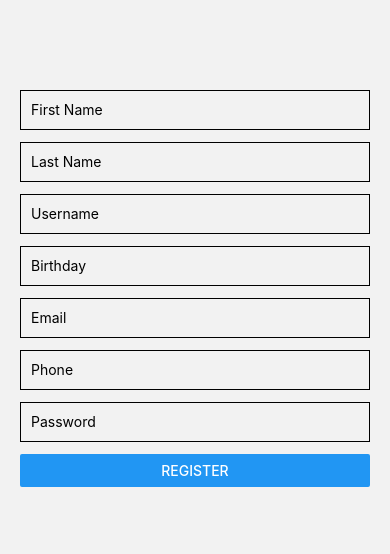
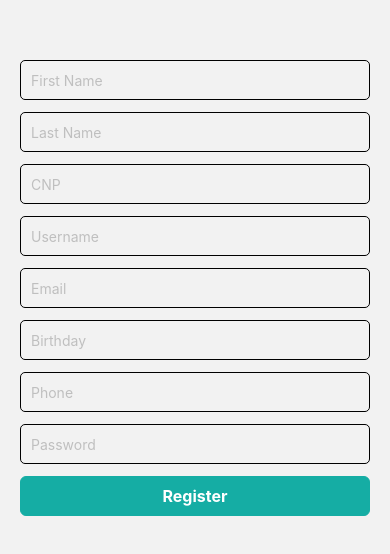
Before and after one commit to Gideonosekre23/Group-Project, a React Native app in the folder Pddle_Frontend/: screen /Register in a window 390 px wide. Shown: the part 134-688 px from the top of the page. Built offline with nearby package versions, Linux system fonts and the light colour scheme.

Commit message:
[FRONTEND] Small changes to auth screen and addition of main screen, containing a map view and a nav bar.

```diff
--- a/Pddle_Frontend/App.tsx
+++ b/Pddle_Frontend/App.tsx
@@ -4,6 +4,7 @@ import { createNativeStackNavigator } from '@react-navigation/native-stack';
 import AuthScreen from './src/AuthScreen';
 import LoginScreen from './src/LoginScreen';
 import RegisterScreen from './src/RegisterScreen';
+import MainScreen from './src/MainScreen';
 
 const Stack = createNativeStackNavigator();
 
@@ -14,6 +15,7 @@ const App = () => {
       <Stack.Screen name="Auth" component={AuthScreen} options={{ headerShown: false }} />
         <Stack.Screen name="Login" component={LoginScreen} options={{ headerShown: false }} />
         <Stack.Screen name="Register" component={RegisterScreen} options={{ headerShown: false }} />
+        <Stack.Screen name="MainScreen" component={MainScreen} options={{ headerShown: false }} />
       </Stack.Navigator>
     </NavigationContainer>
   );
--- a/Pddle_Frontend/package.json
+++ b/Pddle_Frontend/package.json
@@ -10,10 +10,13 @@
     "test": "jest"
   },
   "dependencies": {
+    "@react-native-community/geolocation": "^3.2.1",
     "@react-navigation/native": "^6.1.17",
     "@react-navigation/native-stack": "^6.9.26",
     "react": "18.2.0",
     "react-native": "0.74.1",
+    "react-native-geolocation-service": "^5.3.1",
+    "react-native-maps": "^1.15.1",
     "react-native-safe-area-context": "^4.10.1",
     "react-native-screens": "^3.31.1"
   },
--- a/Pddle_Frontend/src/AuthScreen.js
+++ b/Pddle_Frontend/src/AuthScreen.js
@@ -1,22 +1,29 @@
 // AuthScreen.js
 import React from 'react';
-import { View, Text, Button, StyleSheet } from 'react-native';
+import { View, Text, Button, StyleSheet, Image, TouchableOpacity } from 'react-native';
 
 const AuthScreen = ({ navigation }) => {
   return (
     <View style={styles.container}>
       <View style={styles.header}>
-        <Text style={styles.title}>PaddlePlus</Text>
+        <Image
+            source={require('../assets/images/Logo-transparent.png')}
+            style={styles.logo}
+          />
       </View>
       <View style={styles.buttonContainer}>
-        <Button
-          title="Login"
+        <TouchableOpacity
+          style={styles.button}
           onPress={() => navigation.navigate('Login')}
-        />
-        <Button
-          title="Register"
+        >
+          <Text style={styles.buttonText}>Login</Text>
+        </TouchableOpacity>
+        <TouchableOpacity
+          style={styles.button}
           onPress={() => navigation.navigate('Register')}
-        />
+        >
+          <Text style={styles.buttonText}>Register</Text>
+        </TouchableOpacity>
       </View>
     </View>
   );
@@ -34,15 +41,35 @@ const styles = StyleSheet.create({
     width: '100%',
     alignItems: 'center',
   },
+  logo: {
+    width: 140,  // Logo dimensions
+    height: 140,
+  },
   title: {
     fontSize: 24,
     fontWeight: 'bold',
-    color: 'cyan'
+    color: '#11DAAA',
   },
   buttonContainer: {
     flex: 1,
     justifyContent: 'center',
-    gap: 30
+    gap: 30,
+  },
+  button: {
+    backgroundColor: '#15ADA4',
+    color: 'white',
+    paddingHorizontal: 30,
+    borderRadius: 6,
+    borderWidth: 1,
+    borderColor: '#15ADA4',
+    alignItems: 'center',
+    justifyContent: 'center',
+    height: 40,
+  },
+  buttonText: {
+    color: 'white', // Set the text color
+    fontSize: 16, // Set text size
+    fontWeight: 'bold',
   }
 });
 
--- a/Pddle_Frontend/src/LoginScreen.js
+++ b/Pddle_Frontend/src/LoginScreen.js
@@ -1,13 +1,13 @@
 import React, { useState } from 'react';
-import { View, TextInput, Button, StyleSheet } from 'react-native';
+import { View, Text, TextInput, Button, StyleSheet, TouchableOpacity } from 'react-native';
 
-const LoginScreen = () => {
+const LoginScreen = ({ navigation }) => {
   const [email, setEmail] = useState('');
   const [password, setPassword] = useState('');
 
   const handleLogin = () => {
     // Handle the login logic here
-    alert('Login pressed!');
+    navigation.navigate('MainScreen');
   };
 
   return (
@@ -15,6 +15,7 @@ const LoginScreen = () => {
       <TextInput
         style={styles.input}
         placeholder="Email"
+        placeholderTextColor="#bfbfbf"
         value={email}
         onChangeText={setEmail}
         keyboardType="email-address"
@@ -23,11 +24,16 @@ const LoginScreen = () => {
       <TextInput
         style={styles.input}
         placeholder="Password"
+        placeholderTextColor="#bfbfbf"
         value={password}
         onChangeText={setPassword}
         secureTextEntry
       />
-      <Button title="Login" onPress={handleLogin} />
+      <TouchableOpacity
+        style={styles.button}
+        onPress={handleLogin}>
+        <Text style={styles.buttonText}>Login</Text>
+      </TouchableOpacity>
     </View>
   );
 };
@@ -42,7 +48,25 @@ const styles = StyleSheet.create({
     height: 40,
     marginBottom: 12,
     borderWidth: 1,
+    borderRadius: 5,
     padding: 10,
+    color: '#333333',
+  },
+  button: {
+    backgroundColor: '#15ADA4',
+    color: 'white',
+    paddingHorizontal: 30,
+    borderRadius: 6,
+    borderWidth: 1,
+    borderColor: '#15ADA4',
+    alignItems: 'center',
+    justifyContent: 'center',
+    height: 40,
+  },
+  buttonText: {
+    color: 'white', // Set the text color
+    fontSize: 16, // Set text size
+    fontWeight: 'bold',
   }
 });
 
--- /dev/null
+++ b/Pddle_Frontend/src/MainScreen.js
@@ -0,0 +1,131 @@
+import React, { useEffect, useState } from 'react';
+import { View, Text, TextInput, StyleSheet, Dimensions, Platform, PermissionsAndroid, ActivityIndicator, TouchableOpacity } from 'react-native';
+import MapView from 'react-native-maps';
+import Geolocation from '@react-native-community/geolocation';
+import NavigationDrawer from './components/NavigationDrawer';
+
+const MainScreen = () => {
+  const [region, setRegion] = useState(null);
+  const [drawerOpen, setDrawerOpen] = useState(false);
+
+  useEffect(() => {
+    if (Platform.OS === 'android') {
+      requestLocationPermission();
+    } else {
+      locateCurrentPosition();
+    }
+  }, []);
+
+  const toggleDrawer = () => {
+    setDrawerOpen(!drawerOpen);
+  };
+
+  const requestLocationPermission = async () => {
+    try {
+      const granted = await PermissionsAndroid.request(
+        PermissionsAndroid.PERMISSIONS.ACCESS_FINE_LOCATION,
+        {
+          title: "Location Access Required",
+          message: "This app needs to access your location",
+        }
+      );
+      if (granted === PermissionsAndroid.RESULTS.GRANTED) {
+        console.log("Locate curr pos");
+        locateCurrentPosition();
+      } else {
+        alert("Location permission denied");
+      }
+    } catch (err) {
+      console.warn(err);
+    }
+  };
+
+  const locateCurrentPosition = () => {
+    Geolocation.getCurrentPosition(
+      position => {
+        const { latitude, longitude } = position.coords;
+        setRegion({
+          latitude,
+          longitude,
+          latitudeDelta: 0.005,
+          longitudeDelta: 0.005
+        });
+      },
+      error => {
+        alert(error.message);
+      },
+      { enableHighAccuracy: true, timeout: 15000 }
+    );
+  };
+
+  return (
+    <View style={styles.container}>
+      {region ? (
+        <MapView
+          style={styles.map}
+          initialRegion={region}
+          showsUserLocation={true}
+          followUserLocation={true}
+          zoomEnabled={true}
+        />
+      ) : (
+        <ActivityIndicator style={styles.activityIndicator} size="large" color="#0000ff" />
+      )}
+      <View style={styles.searchBar}>
+        <TextInput
+          placeholder="Search for a location"
+          style={styles.searchInput}
+        />
+      </View>
+      <TouchableOpacity style={styles.menuButton} onPress={toggleDrawer}>
+        <Text style={styles.menuIcon}>☰</Text>
+      </TouchableOpacity>
+      <NavigationDrawer isOpen={drawerOpen} toggleDrawer={toggleDrawer} />
+    </View>
+  );
+};
+
+const styles = StyleSheet.create({
+  container: {
+    flex: 1
+  },
+  map: {
+    width: Dimensions.get('window').width,
+    height: '80%', // 70% of screen height
+  },
+  searchBar: {
+    height: '20%', // 30% of screen height
+    backgroundColor: '#fff',
+    padding: 20,
+    justifyContent: 'center'
+  },
+  activityIndicator: {
+    height: '80%',
+  },
+  searchInput: {
+    height: 40,
+    borderWidth: 1,
+    padding: 10,
+    borderRadius: 5,
+  },
+  menuButton: {
+    position: 'absolute',
+    top: 20,
+    left: 10,
+    zIndex: 1200, // Ensure it's above the navigation drawer
+    backgroundColor: '#dbdbdb',
+    borderWidth: 1,
+    borderRadius: 10,
+    borderColor: '#dbdbdb',
+    width: 50,
+    height: 50,
+    justifyContent: 'center',
+    alignItems: 'center',
+  },
+  menuIcon: {
+    color: 'white',
+    fontSize: 24,
+  }
+});
+
+export default MainScreen;
--- a/Pddle_Frontend/src/RegisterScreen.js
+++ b/Pddle_Frontend/src/RegisterScreen.js
@@ -1,30 +1,36 @@
 import React, { useState } from 'react';
-import { View, TextInput, Button, StyleSheet } from 'react-native';
+import { View, Text, TextInput, Button, StyleSheet, TouchableOpacity } from 'react-native';
 
 const RegisterScreen = () => {
   const [firstName, setFirstName] = useState('');
   const [lastName, setLastName] = useState('');
+  const [cnp, setCnp] = useState('');
   const [username, setUsername] = useState('');
+  const [email, setEmail] = useState('');
   const [birthday, setBirthday] = useState('');
-  const [email, setEmail] = useState('');
   const [phone, setPhone] = useState('');
   const [password, setPassword] = useState('');
 
-  const handleRegister = () => {
+  const handleRegister = ({ navigation }) => {
     // Handle the registration logic here
-    alert('Register pressed!');
+    navigation.navigate('Auth');
   };
 
   return (
     <View style={styles.container}>
-      <TextInput style={styles.input} placeholder="First Name" value={firstName} onChangeText={setFirstName} />
-      <TextInput style={styles.input} placeholder="Last Name" value={lastName} onChangeText={setLastName} />
-      <TextInput style={styles.input} placeholder="Username" value={username} onChangeText={setUsername} />
-      <TextInput style={styles.input} placeholder="Birthday" value={birthday} onChangeText={setBirthday} />
-      <TextInput style={styles.input} placeholder="Email" value={email} onChangeText={setEmail} keyboardType="email-address" />
-      <TextInput style={styles.input} placeholder="Phone" value={phone} onChangeText={setPhone} keyboardType="phone-pad" />
-      <TextInput style={styles.input} placeholder="Password" value={password} onChangeText={setPassword} secureTextEntry />
-      <Button title="Register" onPress={handleRegister} />
+      <TextInput style={styles.input} placeholder="First Name" placeholderTextColor="#bfbfbf" value={firstName} onChangeText={setFirstName} />
+      <TextInput style={styles.input} placeholder="Last Name" placeholderTextColor="#bfbfbf" value={lastName} onChangeText={setLastName} />
+      <TextInput style={styles.input} placeholder="CNP" placeholderTextColor="#bfbfbf" value={cnp} onChangeText={setCnp} />
+      <TextInput style={styles.input} placeholder="Username" placeholderTextColor="#bfbfbf" value={username} onChangeText={setUsername} />
+      <TextInput style={styles.input} placeholder="Email" placeholderTextColor="#bfbfbf" value={email} onChangeText={setEmail} keyboardType="email-address" />
+      <TextInput style={styles.input} placeholder="Birthday" placeholderTextColor="#bfbfbf" value={birthday} onChangeText={setBirthday} />
+      <TextInput style={styles.input} placeholder="Phone" placeholderTextColor="#bfbfbf" value={phone} onChangeText={setPhone} keyboardType="phone-pad" />
+      <TextInput style={styles.input} placeholder="Password" placeholderTextColor="#bfbfbf" value={password} onChangeText={setPassword} secureTextEntry />
+      <TouchableOpacity
+          style={styles.button}
+          onPress={handleRegister}>
+          <Text style={styles.buttonText}>Register</Text>
+      </TouchableOpacity>
     </View>
   );
 };
@@ -39,7 +45,26 @@ const styles = StyleSheet.create({
     height: 40,
     marginBottom: 12,
     borderWidth: 1,
+    borderRadius: 5,
     padding: 10,
+    color: 'red',
+    color: '#333333',
+  },
+  button: {
+    backgroundColor: '#15ADA4',
+    color: 'white',
+    paddingHorizontal: 30,
+    borderRadius: 6,
+    borderWidth: 1,
+    borderColor: '#15ADA4',
+    alignItems: 'center',
+    justifyContent: 'center',
+    height: 40,
+  },
+  buttonText: {
+    color: 'white', // Set the text color
+    fontSize: 16, // Set text size
+    fontWeight: 'bold',
   }
 });
 
--- /dev/null
+++ b/Pddle_Frontend/src/components/NavigationDrawer.js
@@ -0,0 +1,52 @@
+import React, { useState, useRef } from 'react';
+import { View, Text, Animated, StyleSheet, TouchableOpacity } from 'react-native';
+
+const NavigationDrawer = ({ isOpen, toggleDrawer }) => {
+  const drawerWidth = 300; // Adjust width as needed
+  const translateX = useRef(new Animated.Value(-drawerWidth)).current; // Start off-screen
+
+  // Animation for sliding in and out
+  const animateDrawer = () => {
+    Animated.spring(translateX, {
+      toValue: isOpen ? 0 : -drawerWidth,
+      useNativeDriver: true
+    }).start();
+  };
+
+  // Trigger animation when isOpen changes
+  React.useEffect(() => {
+    animateDrawer();
+  }, [isOpen]);
+
+  return (
+    <Animated.View style={[styles.drawer, { transform: [{ translateX }] }]}>
+      <Text style={styles.option}>Option 1</Text>
+      <Text style={styles.option}>Option 2</Text>
+    </Animated.View>
+  );
+};
+
+const styles = StyleSheet.create({
+  drawer: {
+    position: 'absolute',
+    left: 0,
+    top: 0,
+    bottom: 0,
+    width: 300, // Same as drawerWidth
+    backgroundColor: '#fff',
+    padding: 20,
+    justifyContent: 'center',
+    shadowColor: '#000',
+    shadowOpacity: 0.3,
+    shadowRadius: 5,
+    elevation: 5,
+    zIndex: 1000 // Ensure it overlays other content
+  },
+  option: {
+    fontSize: 18,
+    marginBottom: 20,
+    color: 'black',
+  }
+});
+
+export default NavigationDrawer;
```
Also changed, not shown: Pddle_Frontend/assets/images/Logo-transparent.png (added), 2 other files (tests, documents, lock files or other folders).
